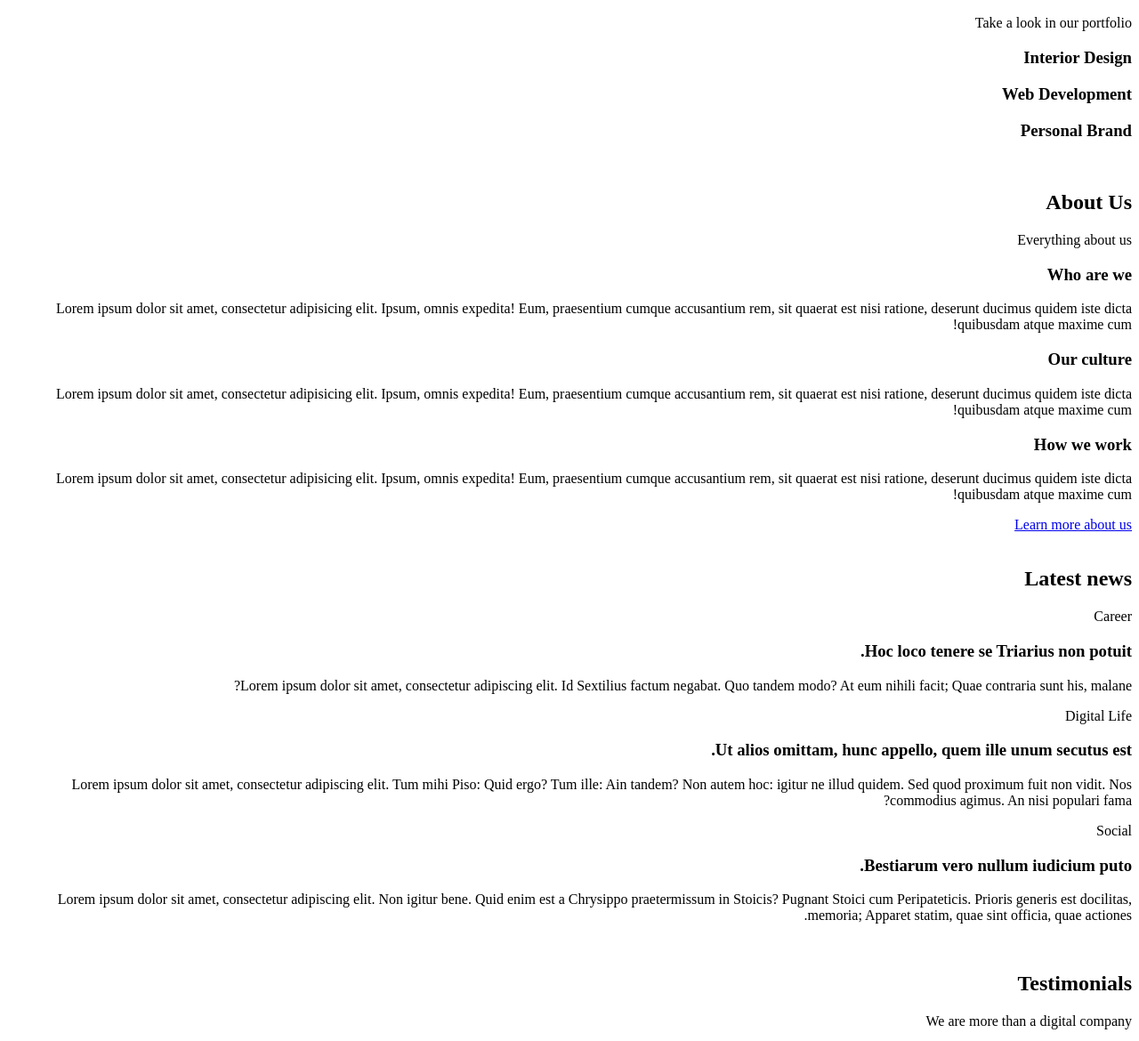
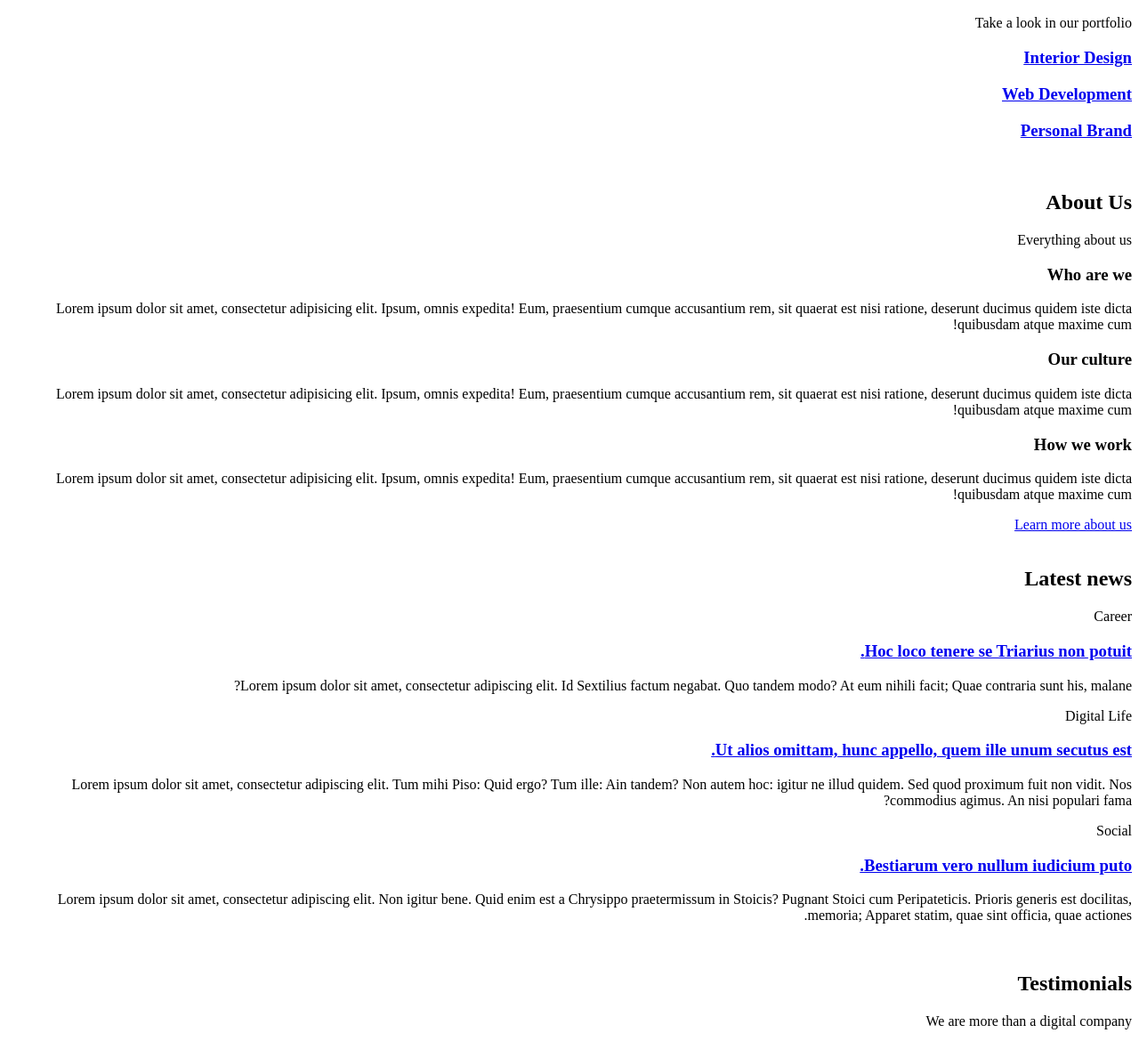
Before and after one commit to SalahMSwefy/alx-frontend, a plain HTML site: page 0x00-html_advanced/23-index.html in a window 1280 px wide. Shown: the part 696-1866 px from the top of the page at 89% size. Drawn offline with Linux system fonts and the light colour scheme.

Commit message:
# 0x00-html_advanced

```diff
--- a/0x00-html_advanced/23-index.html
+++ b/0x00-html_advanced/23-index.html
@@ -71,13 +71,13 @@
                     </header>
                     <div>
                         <article>
-                            <h3>Interior Design</h3>
+                            <h3><a href="#">Interior Design</a></h3>
                         </article>
                         <article>
-                            <h3>Web Development</h3>
+                            <h3><a href="#">Web Development</a></h3>
                         </article>
                         <article>
-                            <h3>Personal Brand</h3>
+                            <h3><a href="#">Personal Brand</a></h3>
                         </article>
                     </div>
                 </div>
@@ -129,7 +129,11 @@
                     <div>
                         <article>
                             <p>Career</p>
-                            <h3>Hoc loco tenere se Triarius non potuit.</h3>
+                            <h3>
+                                <a href="#">
+                                    Hoc loco tenere se Triarius non potuit.
+                                </a>
+                            </h3>
                             <p>
                                 Lorem ipsum dolor sit amet, consectetur
                                 adipiscing elit. Id Sextilius factum negabat.
@@ -140,8 +144,10 @@
                         <article>
                             <p>Digital Life</p>
                             <h3>
-                                Ut alios omittam, hunc appello, quem ille unum
-                                secutus est.
+                                <a href="#">
+                                    Ut alios omittam, hunc appello, quem ille
+                                    unum secutus est.
+                                </a>
                             </h3>
                             <p>
                                 Lorem ipsum dolor sit amet, consectetur
@@ -153,7 +159,11 @@
                         </article>
                         <article>
                             <p>Social</p>
-                            <h3>Bestiarum vero nullum iudicium puto.</h3>
+                            <h3>
+                                <a href="#">
+                                    Bestiarum vero nullum iudicium puto.
+                                </a>
+                            </h3>
                             <p>
                                 Lorem ipsum dolor sit amet, consectetur
                                 adipiscing elit. Non igitur bene. Quid enim est
```
